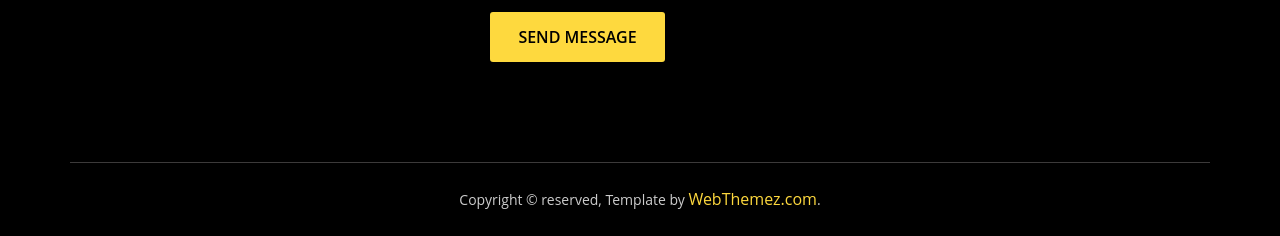
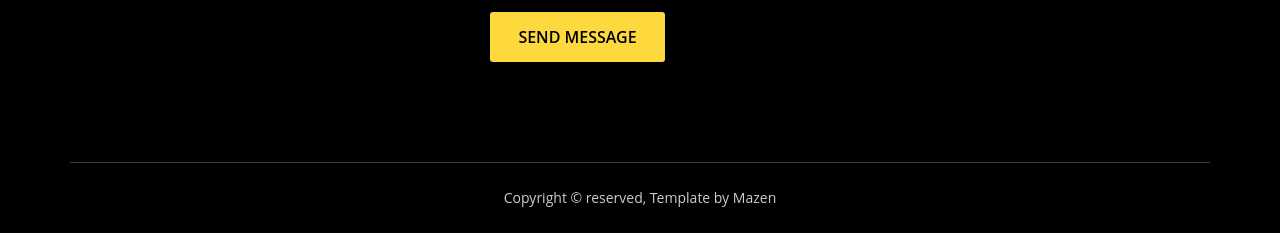
Before and after one commit to alfar-programer/photography, a plain HTML site: page index.html in a window 1280 px wide. Shown: the part 4553-4789 px from the top of the page. Drawn offline with Linux system fonts and the light colour scheme.

Commit message:
Update index.html

```diff
--- a/index.html
+++ b/index.html
@@ -444,7 +444,7 @@
     </section>
   </div>
   <div class="container">
-    <div class="footer_bottom"><span>Copyright © reserved,    Template by <a href="http://webthemez.com">WebThemez.com</a>. </span> </div>
+    <div class="footer_bottom"><span>Copyright © reserved,    Template by Mazen
   </div>
 </footer>
 
```
